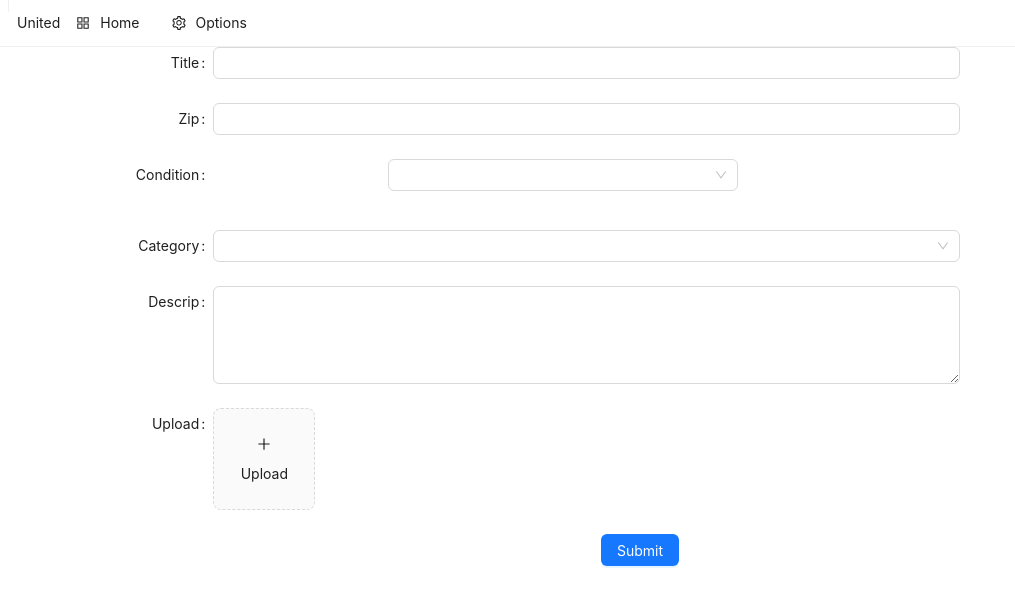
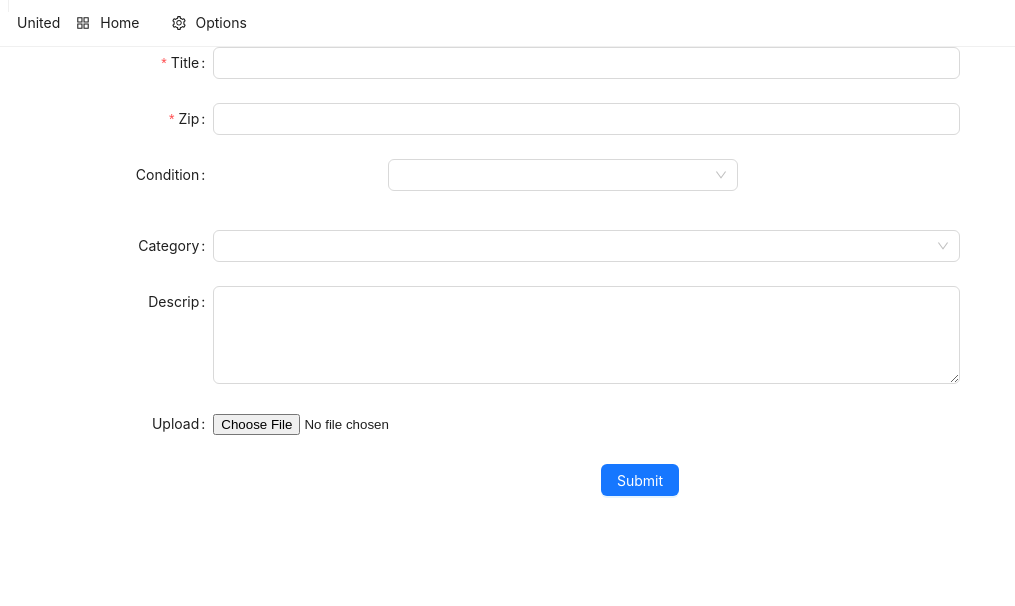
Before and after one commit to beboopr/united-front, a React (Create React App) app: page /form in a window 1280 px wide. Shown: the top 606 px of the page, without its empty margins (0-1015 px from the left). Built offline with nearby package versions, Linux system fonts and the light colour scheme.

Commit message:
routes and re-rendering works. just needs styling

```diff
--- a/src/App.js
+++ b/src/App.js
@@ -3,7 +3,6 @@ import { Routes, Route, BrowserRouter } from 'react-router-dom'
 import Home from './components/Home'
 import Navbar from "./components/Navbar"
 import Form from "./components/Form";
-import { Oneitem } from './components/Oneitem';
 import { Upload } from 'antd';
 import './App.css';
 
@@ -15,9 +14,8 @@ function App() {
       <BrowserRouter>
       <Navbar />
       <Routes >
-      <Route path="/home" element={<Home/>} />
+      <Route path="/" element={<Home/>} />
       <Route path="/newpost" element={<Upload/>} />
-      <Route path="/items/:id" element={<Oneitem/>} />
       <Route path="/form" element={<Form/>} />
       </Routes>
       </BrowserRouter>
--- a/src/components/Form.jsx
+++ b/src/components/Form.jsx
@@ -3,9 +3,28 @@ import { Form, Input, Button, Cascader, Upload, Select } from "antd";
 import { PlusOutlined } from "@ant-design/icons";
 import { useNavigate } from 'react-router-dom';
 
+import React, { useState } from "react";
+import { initializeApp } from "firebase/app";
+import { getStorage, ref, uploadBytes } from "firebase/storage";
+
+
+const firebaseConfig = {
+  apiKey: "AIzaSyDXCI7-Qg7g0yEOMdlWRdrlV_fkweAH204",
+  authDomain: "united-backk.firebaseapp.com",
+  projectId: "united-backk",
+  storageBucket: "united-backk.appspot.com",
+  messagingSenderId: "196638236647",
+  appId: "1:196638236647:web:e1fe7366d29e268ba02742",
+};
+
 const { TextArea } = Input;
 
 export default function ProductForm() {
+  const [selectedFile, setSelectedFile] = useState();
+  // const [url, setUrl] = useState();
+
+
+
   const navigate = useNavigate();
   const onFinish = (post) => {
     console.log(post);
@@ -14,8 +33,28 @@ export default function ProductForm() {
     // AFTER... then update post to file = undefined and imageUrl = `https://firebasestorage.googleapis.com/v0/b/united-backk.appspot.com/o/photos%2F${filename}?alt=media`
     // THEN send fetch (below)
 
+    if (!selectedFile) {
+      alert("Please select a file to Upload!");
+      return;
+    }
+    // connect to firebase project
+    const app = initializeApp(firebaseConfig);
+
+    // // connect to our storage bucket
+    const storage = getStorage(app);
+
+    // // create a reference to our file in storage
+    const filename = selectedFile?.name;
+    const imageRef = ref(storage, "photos/" + filename);
+
+  //   // upload file to bucket
+    uploadBytes(imageRef, selectedFile).then(() => {
+    // create the url from reference
+      const url = `https://firebasestorage.googleapis.com/v0/b/united-backk.appspot.com/o/photos%2F${filename}?alt=media`
+
+      post.fileurl = url
       // fetch("https://united-project-c8.web.app/items")
-    fetch("http://127.0.0.1:5002/items", {
+      fetch("http://127.0.0.1:5003/items", {
         method: "POST",
         headers: { "Content-Type": "application/json" },
         body: JSON.stringify(post),
@@ -27,6 +66,15 @@ export default function ProductForm() {
           navigate('/');
         })
         .catch(alert);
+
+
+
+    });
+
+
+
+
+
   };
 
   return (
@@ -41,12 +89,20 @@ export default function ProductForm() {
         layout="horizontal"
         onFinish={onFinish}
       >
-        <Form.Item name="title" label="Title">
+        <Form.Item name="title" label="Title" rules={[{
+          required: true, message: 'please enter title'
+        }]}>
           <Input />
         </Form.Item>
-        <Form.Item label="Zip">
+
+        <Form.Item
+        label="Zip"
+        name="zip"
+        rules={[{ required: true, message: 'please enter Zipcode'
+        }]}>
           <Input />
         </Form.Item>
+
         <Form.Item label="Condition" name="condition">
           <Select
             className="Condition"
@@ -85,7 +141,13 @@ export default function ProductForm() {
         </Form.Item>
 
         <Form.Item label="Upload" valuePropName="fileList">
-          <Upload
+
+      <input
+        type="file"
+        name="photo"
+        onChange={(e) => setSelectedFile(e.currentTarget.files[0])}
+      />
+          {/* <Upload
             action="/upload"
             listType="picture-card"
             type="primary"
@@ -101,7 +163,7 @@ export default function ProductForm() {
                 Upload
               </div>
             </div>
-          </Upload>
+          </Upload> */}
         </Form.Item>
         <Button type="primary" htmlType="submit">
           Submit
--- a/src/components/Home.jsx
+++ b/src/components/Home.jsx
@@ -1,39 +1,38 @@
-// import PostList from './PostList'
-// import { Link } from 'react-router-dom'
-
-// export default function Home() {
-//   return (
-//     <>
-//     {/* <PostList title={'Home'} /> */}
-//       <h1>hi</h1>
-//       </>
-//   )
-// }
-
 import { useParams } from "react-router-dom"
 import { useState, useEffect } from "react";
 
-export default function Oneitem() {
+export default function Home() {
   const { id } = useParams()
-  const [post, setPost] = useState();
+  const [items, setItems] = useState();
   useEffect(() => {
       // fetch("https://united-project-c8.web.app/items")
-      fetch("http://127.0.0.1:5002/items")
+      fetch("http://127.0.0.1:5003/items")
         .then((response) => response.json())
-        .then((posts) => {
-          posts = posts.filter(p => p.itemsId === id)
-          setPost(posts[0]);
-          console.log(posts[0]);
+        .then((items) => {
+          // items = items.filter(p => p.itemsId === id)
+          setItems(items);
+          // console.log(items[0]);
+          console.log(items)
         })
         .catch(alert);
-    }, [id]);
+    }, [setItems]);
 
   return (
       <>
-      { !post ? <h1>Loading...</h1> :
+      {!items ? <h1>Feed goes here...</h1> :
       <>
-      <h1>condition: {post.condition}</h1>
-      <h1>name: {post.name}</h1>
+      {items.map(item => {
+        return(
+          <div key={item.itemId}>
+                <h1>condition: {item.description}</h1>
+                <h1>name: {item.title}</h1>
+                <h1>zip: {item.zip}</h1>
+                {item.fileurl ? <img src={item.fileurl} alt={item.title} width={300} /> : <></> }
+                <hr />
+          </div>
+
+        )
+      })}
       </>
       }
       </>
--- a/src/components/Navbar.jsx
+++ b/src/components/Navbar.jsx
@@ -11,7 +11,7 @@ export default function App() {
     <Menu mode="horizontal" defaultSelectedKeys={["mail"]}>
       <Divider type="vertical" className="united" />
       United
-      <Link to="/home">
+      <Link to="/">
         <Menu.Item key="mail" icon={<AppstoreOutlined />}>
           Home
         </Menu.Item>
--- a/src/components/Oneitem.jsx
+++ /dev/null
@@ -1,29 +0,0 @@
-import { useParams } from "react-router-dom"
-import { useState, useEffect } from "react";
-
-export function Oneitem() {
-    const { id } = useParams()
-    const [post, setPost] = useState();
-    useEffect(() => {
-        // fetch("https://united-project-c8.web.app/items")
-        fetch("http://127.0.0.1:5002/items")
-          .then((response) => response.json())
-          .then((posts) => {
-            posts = posts.filter(p => p.itemsId === id)
-            setPost(posts[0]);
-            console.log(posts[0]);
-          })
-          .catch(alert);
-      }, [id]);
-
-    return (
-        <>
-        { !post ? <h1>Loading</h1> :
-        <>
-        <h1>condition: {post.condition}</h1>
-        <h1>name: {post.name}</h1>
-        </>
-        }
-        </>
-    )
-}
```
Also changed, not shown: src/assets/Home.css (added). Lines whose indentation alone changed are shown as unchanged.
